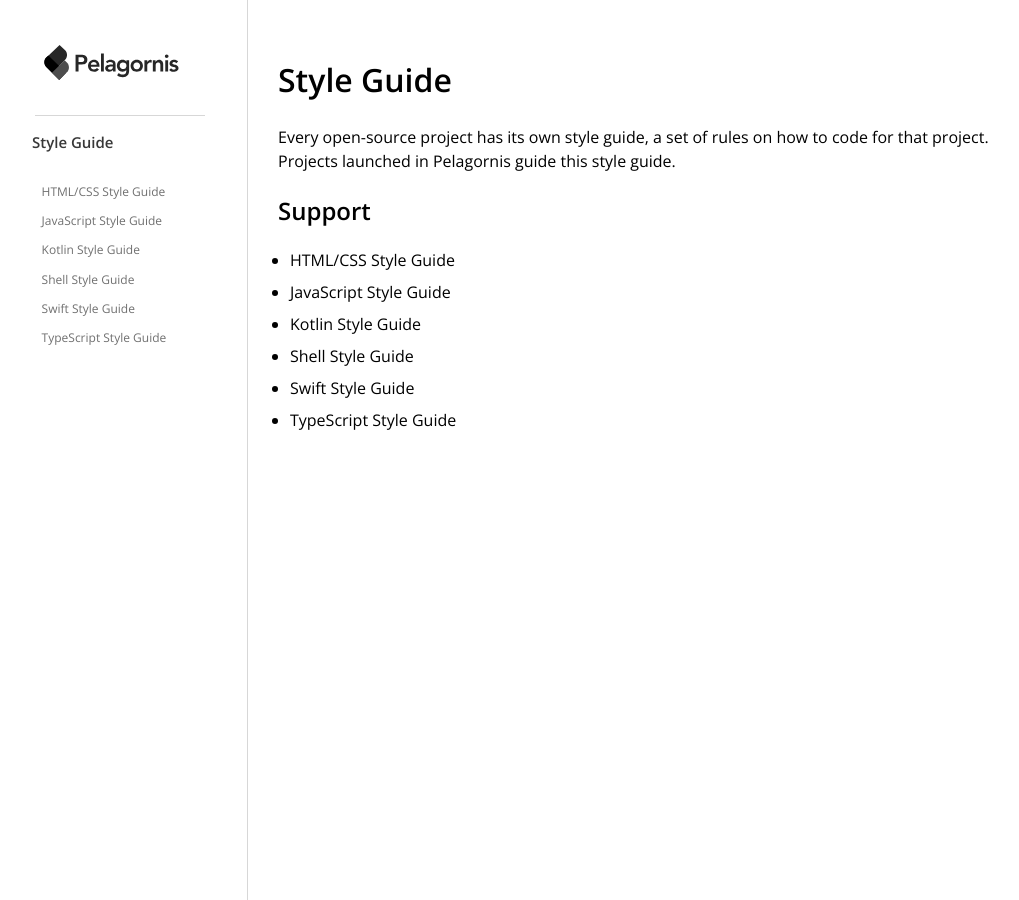
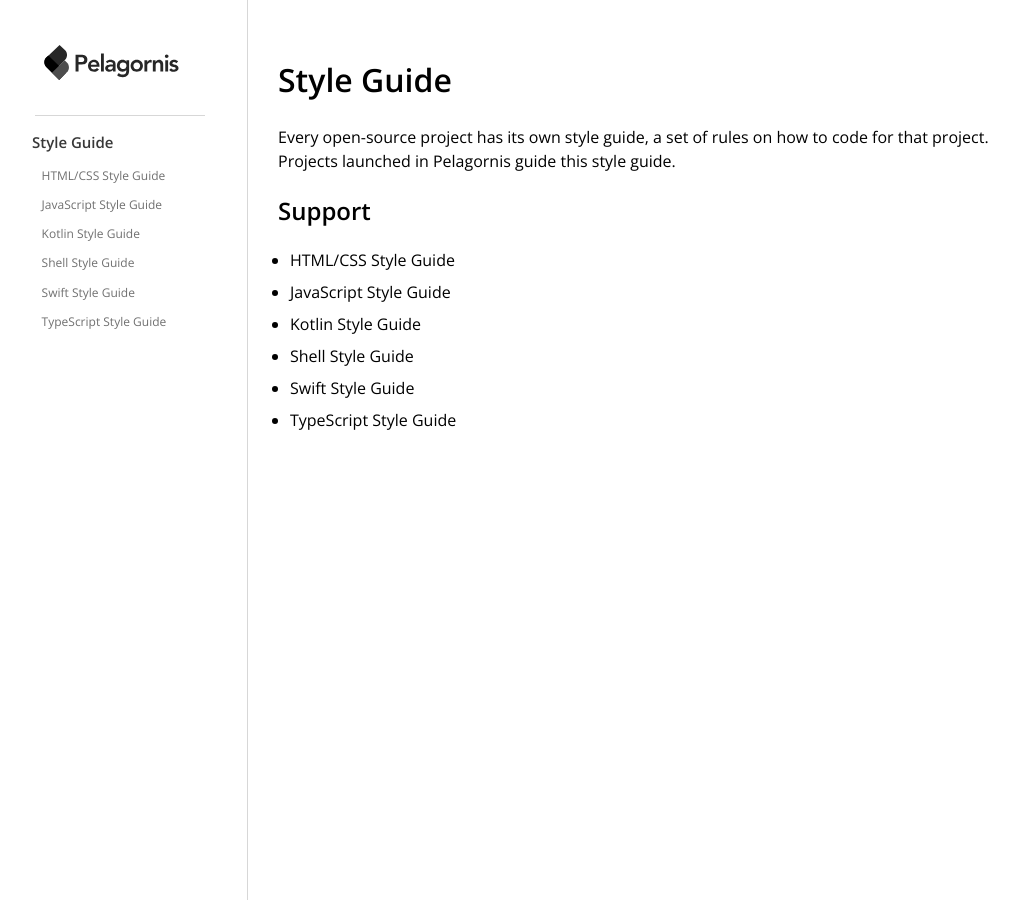
Before and after one commit to pelagornis/styleguide, a Jekyll site: the page built from index.md, in a window 1280 px wide and 900 px high. Shown: the whole window, without its empty margins (8-1027 px from the left). Built offline with Jekyll 4.4.1, drawn with Linux system fonts in a browser that asks for light colours.

Commit message:
Update Screen Scss

```diff
--- a/_sass/_screen.scss
+++ b/_sass/_screen.scss
@@ -143,7 +143,7 @@ nav[role="navigation"] {
         font-weight: 600;
         margin-top: 15px;
         margin-left: 10px;
-        padding-bottom: 0.5em;
+        margin-bottom: 0.25em;
     }
 }
 
```
